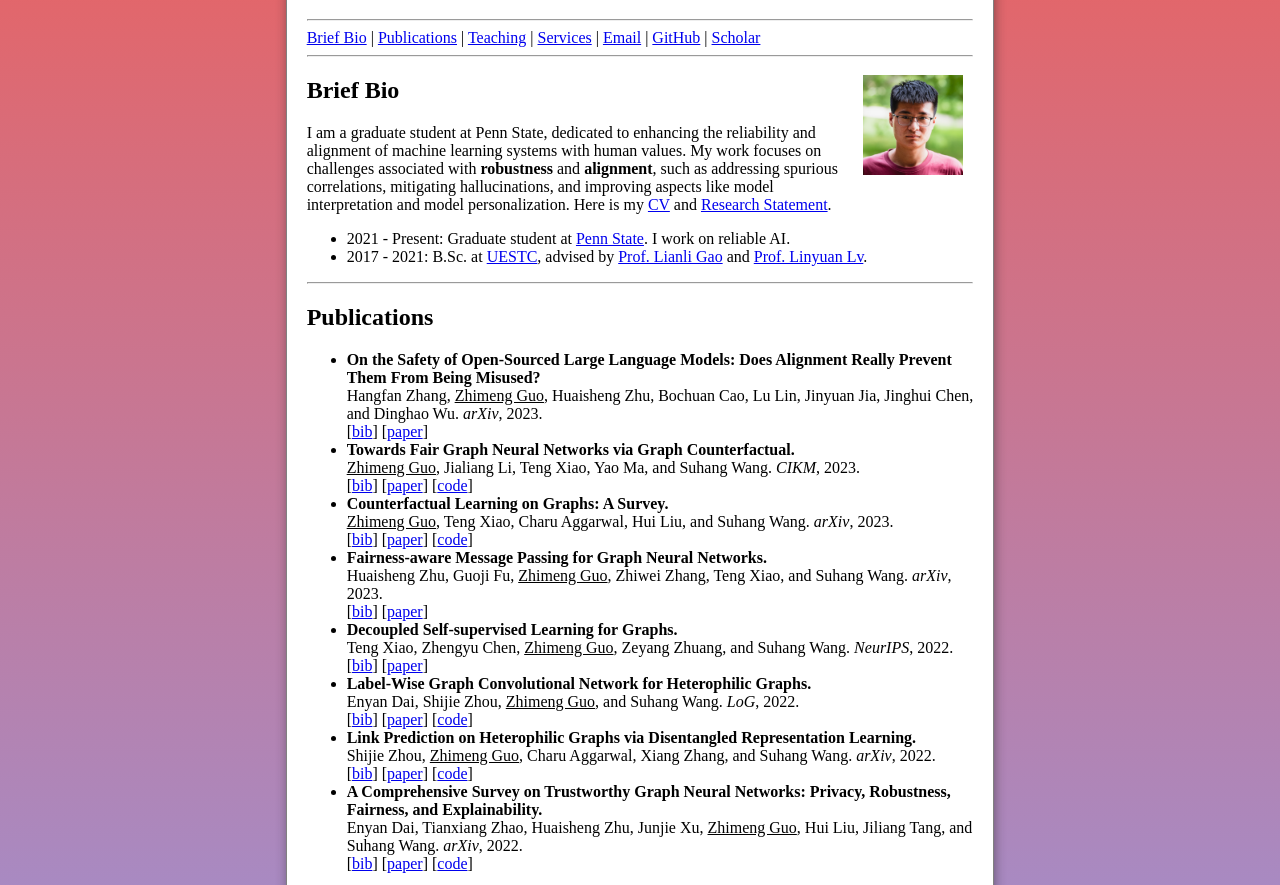
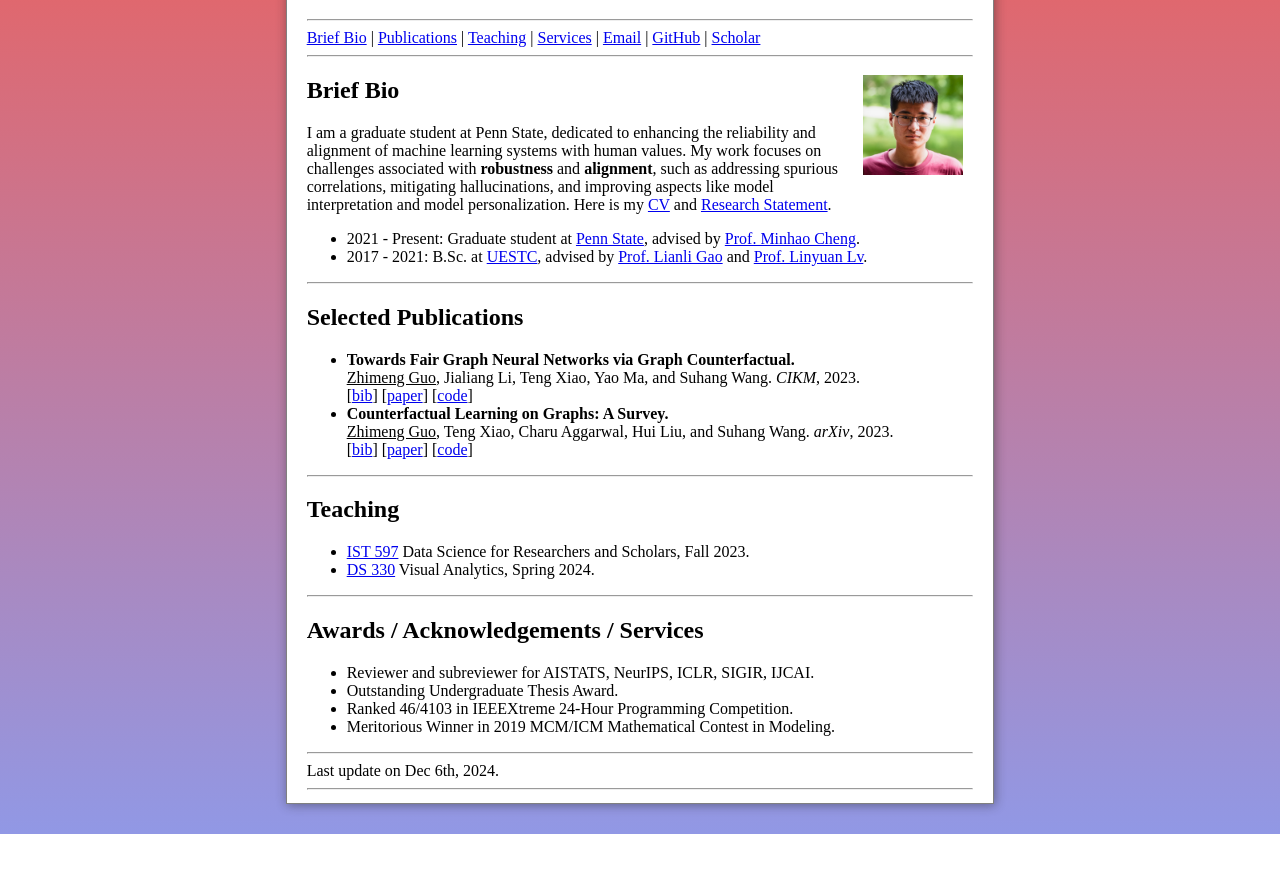
Before and after one commit to TimeLovercc/TimeLovercc.github.io, a plain HTML site: page docs/index.html in a window 1280 px wide. Shown: the part 67-952 px from the top of the page. After the commit the page ends 901 px from the top, so only its background shows below. Drawn offline with Linux system fonts and the light colour scheme.

Commit message:
update advisor

```diff
--- a/docs/index.html
+++ b/docs/index.html
@@ -34,13 +34,13 @@
 <h2 id="bio">Brief Bio</h2>
 <p> I am a graduate student at Penn State, dedicated to enhancing the reliability and alignment of machine learning systems with human values. My work focuses on challenges associated with <strong>robustness</strong> and <strong>alignment</strong>, such as addressing spurious correlations, mitigating hallucinations, and improving aspects like model interpretation and model personalization. Here is my <a href="https://drive.google.com/file/d/14nmmR53OqkZORRePHs2XMOcZnJ-u2R3N/view?usp=sharing">CV</a> and <a href="https://drive.google.com/file/d/10VJBMje8QGlgRE3PAaShhWXexGrZA9cP/view?usp=sharing">Research Statement</a>. </p>
 <ul>
-<li>2021 - Present: Graduate student at <a href="https://www.psu.edu/">Penn State</a>. I work on reliable AI.</li>
+<li>2021 - Present: Graduate student at <a href="https://www.psu.edu/">Penn State</a>, advised by <a href="https://cmhcbb.github.io/">Prof. Minhao Cheng</a>.</li>
 <li>2017 - 2021: B.Sc. at <a href="https://en.uestc.edu.cn/">UESTC</a>, advised by <a href="https://lianligao.github.io/">Prof. Lianli Gao</a> and <a href="https://scholar.google.com/citations?user=KFt5oWsAAAAJ&hl=en">Prof. Linyuan Lv</a>.</li>
 </li></ul>
 
 <hr>
 
-<h2 id="publications">Publications</h2>
+<h2 id="publications">Selected Publications</h2>
 
 <script>
   function toggleItem(itemId) {
@@ -54,7 +54,7 @@
 </script>
 
 <ul>
-  <li class="paper"> <strong>On the Safety of Open-Sourced Large Language Models: Does Alignment Really Prevent Them From Being Misused?</strong> <br>
+  <!-- <li class="paper"> <strong>On the Safety of Open-Sourced Large Language Models: Does Alignment Really Prevent Them From Being Misused?</strong> <br>
   Hangfan Zhang, <u>Zhimeng Guo</u>, Huaisheng Zhu, Bochuan Cao, Lu Lin, Jinyuan Jia, Jinghui Chen, and Dinghao Wu. <i>arXiv</i>, 2023. <br>
   [<a href="https://zhimeng.page/" onclick="toggleItem('zhang2023safety'); return false;">bib</a>]
   [<a href="https://arxiv.org/abs/2310.01581">paper</a>] </li>
@@ -66,7 +66,7 @@
   journal={arXiv preprint arXiv:2310.01581},
   year={2023}
 }
-  </pre> </div>
+  </pre> </div> -->
 
 <li class="paper"> <strong>Towards Fair Graph Neural Networks via Graph Counterfactual.</strong> <br>
 <u>Zhimeng Guo</u>, Jialiang Li, Teng Xiao, Yao Ma, and Suhang Wang. <i>CIKM</i>, 2023. <br>
@@ -100,7 +100,7 @@
 }
 </pre> </div>
 
-<li class="paper"> <strong>Fairness-aware Message Passing for Graph Neural Networks.</strong> <br>
+<!-- <li class="paper"> <strong>Fairness-aware Message Passing for Graph Neural Networks.</strong> <br>
   Huaisheng Zhu, Guoji Fu, <u>Zhimeng Guo</u>, Zhiwei Zhang, Teng Xiao, and Suhang Wang. <i>arXiv</i>, 2023. <br>
   [<a href="https://zhimeng.page/" onclick="toggleItem('zhu2023fairnessaware'); return false;">bib</a>]
   [<a href="https://arxiv.org/abs/2306.11132">paper</a>] </li>
@@ -113,9 +113,9 @@
   title = {Fairness-aware Message Passing for Graph Neural Networks},
   volume = {abs/2306.11132},
 }
-</pre> </div>
+</pre> </div> -->
 
-<li class="paper"> <strong>Decoupled Self-supervised Learning for Graphs.</strong> <br>
+<!-- <li class="paper"> <strong>Decoupled Self-supervised Learning for Graphs.</strong> <br>
   Teng Xiao, Zhengyu Chen, <u>Zhimeng Guo</u>, Zeyang Zhuang, and Suhang Wang. <i>NeurIPS</i>, 2022. <br>
   [<a href="https://zhimeng.page/" onclick="toggleItem('xiao2022decoupled'); return false;">bib</a>]
   [<a href="https://proceedings.neurips.cc/paper_files/paper/2022/hash/040c816286b3844fd78f2124eec75f2e-Abstract-Conference.html">paper</a>] </li>
@@ -129,9 +129,9 @@
   title = {Decoupled Self-supervised Learning for Graphs},
   volume = {35},
 }
-</pre> </div>
+</pre> </div> -->
 
-<li class="paper"> <strong>Label-Wise Graph Convolutional Network for Heterophilic Graphs.</strong> <br>
+<!-- <li class="paper"> <strong>Label-Wise Graph Convolutional Network for Heterophilic Graphs.</strong> <br>
   Enyan Dai, Shijie Zhou, <u>Zhimeng Guo</u>, and Suhang Wang. <i>LoG</i>, 2022. <br>
   [<a href="https://zhimeng.page/" onclick="toggleItem('dai2022comprehensive'); return false;">bib</a>]
   [<a href="https://proceedings.mlr.press/v198/dai22b.html">paper</a>]
@@ -144,9 +144,9 @@
   journal={arXiv preprint arXiv:2204.08570},
   year={2022}
 }
-</pre> </div>
+</pre> </div> -->
 
-<li class="paper"> <strong>Link Prediction on Heterophilic Graphs via Disentangled Representation Learning.</strong> <br>
+<!-- <li class="paper"> <strong>Link Prediction on Heterophilic Graphs via Disentangled Representation Learning.</strong> <br>
   Shijie Zhou, <u>Zhimeng Guo</u>, Charu Aggarwal, Xiang Zhang, and Suhang Wang. <i>arXiv</i>, 2022. <br>
   [<a href="https://zhimeng.page/" onclick="toggleItem('zhou2022link'); return false;">bib</a>]
   [<a href="https://arxiv.org/abs/2208.01820">paper</a>]
@@ -160,9 +160,9 @@
   title = {Link Prediction on Heterophilic Graphs via Disentangled Representation Learning},
   volume = {abs/2208.01820},
 }
-</pre> </div>
+</pre> </div> -->
 
-<li class="paper"> <strong>A Comprehensive Survey on Trustworthy Graph Neural Networks: Privacy, Robustness, Fairness, and Explainability.</strong> <br>
+<!-- <li class="paper"> <strong>A Comprehensive Survey on Trustworthy Graph Neural Networks: Privacy, Robustness, Fairness, and Explainability.</strong> <br>
   Enyan Dai, Tianxiang Zhao, Huaisheng Zhu, Junjie Xu, <u>Zhimeng Guo</u>, Hui Liu, Jiliang Tang, and Suhang Wang. <i>arXiv</i>, 2022. <br>
   [<a href="https://zhimeng.page/" onclick="toggleItem('dai2022a'); return false;">bib</a>]
   [<a href="https://arxiv.org/abs/2204.08570">paper</a>]
@@ -176,7 +176,7 @@
   title = {A comprehensive survey on trustworthy graph neural networks: Privacy, robustness, fairness, and explainability},
   volume = {abs/2204.08570},
 }
-</pre> </div>
+</pre> </div> -->
 
 </ul>
 
@@ -197,7 +197,7 @@
 </ul>
 
 <hr>
-Last update on Sep 10th, 2023.
+Last update on Dec 6th, 2024.
 <hr>
 
 </div>
```
